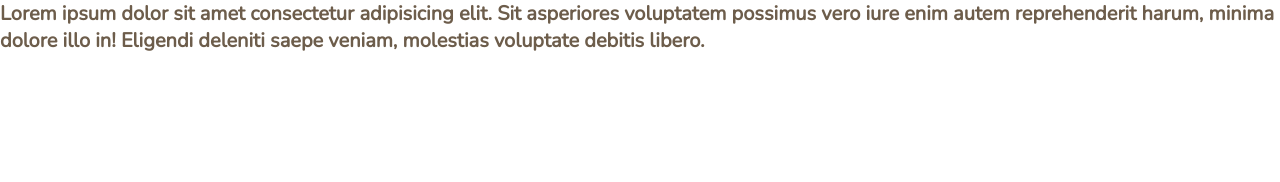
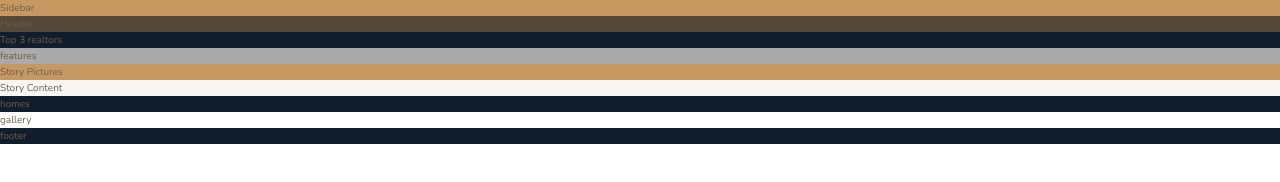
Before and after one commit to gsharma101/Nexter, a website: page index.html in a window 1280 px wide. Drawn offline with nearby package versions, Linux system fonts and the light colour scheme.

Commit message:
updating l1

```diff
--- a/index.html
+++ b/index.html
@@ -12,6 +12,38 @@
         <title>nexter &mdash; your home, your freedom</title>
     </head>
     <body class="container">
-        <h1 class="data">Lorem ipsum dolor sit amet consectetur adipisicing elit. Sit asperiores voluptatem possimus vero iure enim autem reprehenderit harum, minima dolore illo in! Eligendi deleniti saepe veniam, molestias voluptate debitis libero.</h1>
+        <div class="sidebar">
+            Sidebar
+        </div>
+        <header class="header">
+            Header
+        </header>
+        <div class="realtors">
+            Top 3 realtors
+        </div>
+
+        <section class="features">
+            features
+        </section>
+
+        <div class="story__pictures">
+            Story Pictures
+        </div>
+
+        <div class="story__content">
+            Story Content
+        </div>
+
+        <section class="homes">
+            homes
+        </section>
+
+        <section class="gallery">
+            gallery
+        </section>
+
+        <footer class="footer">
+            footer
+        </footer>
     </body>
 </html>
--- a/sass/_base.scss
+++ b/sass/_base.scss
@@ -31,4 +31,12 @@ body{
     font-family: $font-primary;
     color: $color-grey-dark-2;
     font-weight: 300;
+    line-height: 1.6;
 }
+
+// Building grid part for the page
+
+.container{
+    display: grid;
+    grid-template-rows: 80vh;
+}
--- a/sass/_features.scss
+++ b/sass/_features.scss
@@ -0,0 +1,3 @@
+.features{
+    background-color: $color-grey-light-2;
+}
--- a/sass/_footer.scss
+++ b/sass/_footer.scss
@@ -0,0 +1,3 @@
+.footer{
+    background-color: $color-secondary;
+}
--- a/sass/_gallery.scss
+++ b/sass/_gallery.scss
@@ -0,0 +1,3 @@
+.gallery{
+    background-color: $color-grey-dark-1;
+}
--- a/sass/_header.scss
+++ b/sass/_header.scss
@@ -0,0 +1,3 @@
+.header{
+    background-color: $color-grey-dark-1;
+}
--- a/sass/_homes.scss
+++ b/sass/_homes.scss
@@ -0,0 +1,3 @@
+.homes{
+    background-color: $color-secondary;
+}
--- a/sass/_realtors.scss
+++ b/sass/_realtors.scss
@@ -0,0 +1,3 @@
+.realtors{
+    background-color: $color-secondary;
+}
--- a/sass/_sidebar.scss
+++ b/sass/_sidebar.scss
@@ -0,0 +1,3 @@
+.sidebar{
+    background-color: $color-primary;
+}
--- a/sass/_story.scss
+++ b/sass/_story.scss
@@ -0,0 +1,9 @@
+.story{
+    &__pictures{
+        background-color: $color-primary;
+    }
+
+    &__content{
+        background-color: $color-grey-light-1;
+    }
+}
```
Also changed, not shown: css/style.comp.css.
